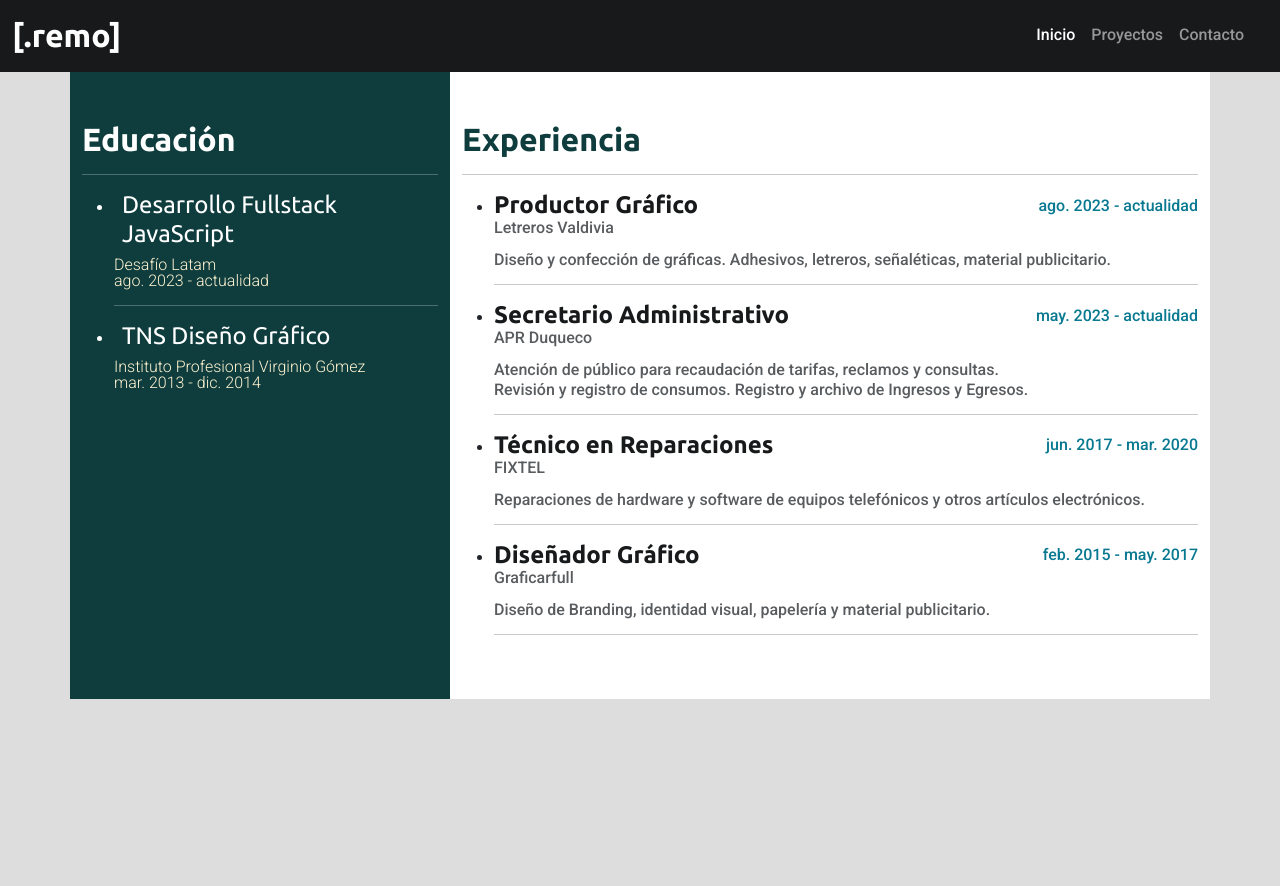
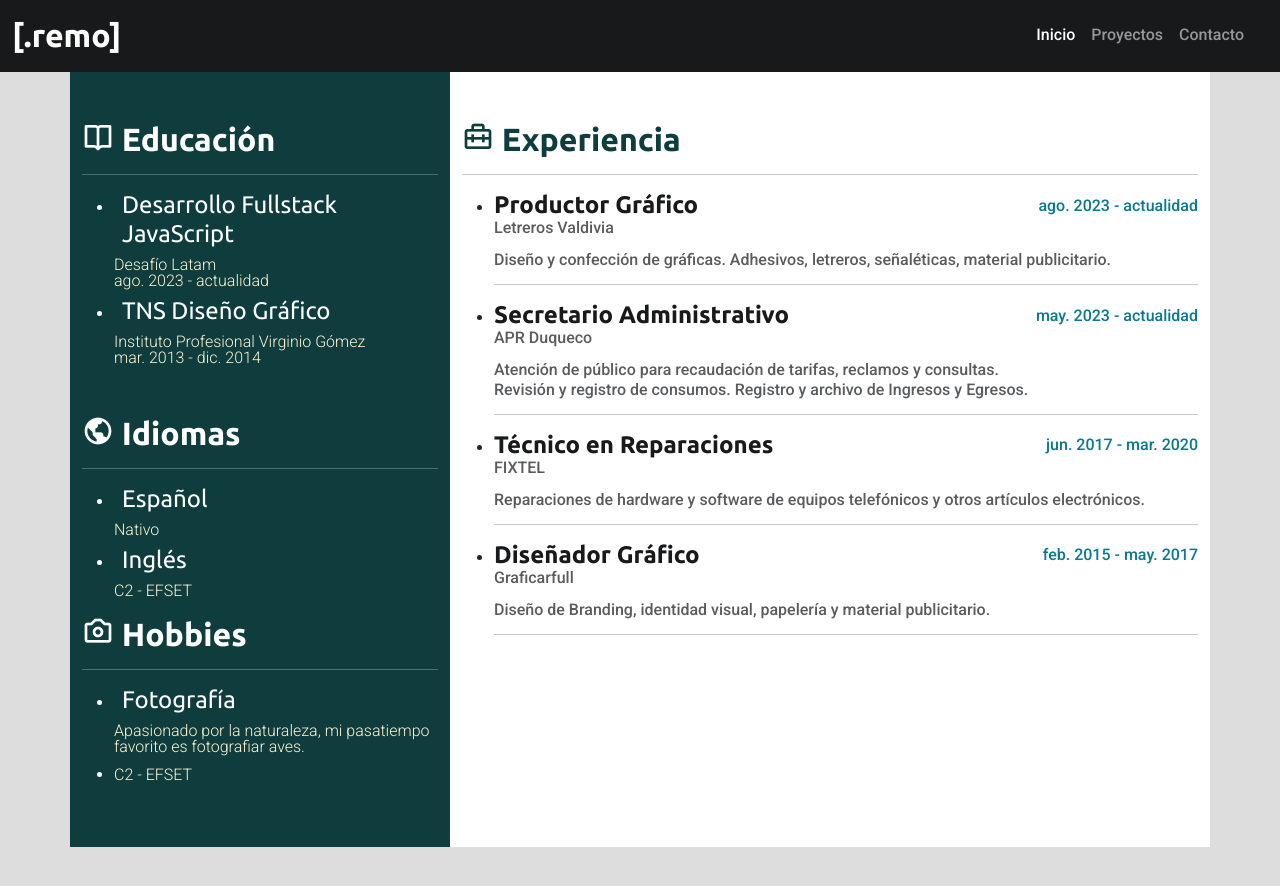
Before and after one commit to raulespmol/cv-portafolio, a website: page index.html in a window 1280 px wide. Shown: the part 454-1340 px from the top of the page. Drawn offline with nearby package versions, Linux system fonts and the light colour scheme.

Commit message:
add idiomas y hobbies

```diff
--- a/index.html
+++ b/index.html
@@ -3,9 +3,10 @@
 <head>
     <meta charset="UTF-8">
     <meta name="viewport" content="width=device-width, initial-scale=1.0">
+    <link href='https://unpkg.com/boxicons@2.1.4/css/boxicons.min.css' rel='stylesheet'>
     <link rel="stylesheet" href="./css/custom.css">
     <link rel="stylesheet" href="./css/style.css">
-    <title>[.remo] Raúl Espinoza Molina]</title>
+    <title>[.remo] Raúl Espinoza Molina</title>
 </head>
 <body class="pt-5 p-lg-0">
     <div class="container-fluid hero py-5 text-white">
@@ -81,14 +82,13 @@
         <div class="row">
             <!-- Izquierda -->
             <div class="col-lg-4 bg-primary text-white py-5">
-                <h3 class="fw-bold fs-2">Educación</h3>
+                <h3 class="fw-bold fs-2"><i class='bx bx-book-open'></i> Educación</h3>
                 <hr>
-                <ul>
+                <ul class="mb-5">
                     <li>
                         <h4 class="m-2 ">Desarrollo Fullstack JavaScript</h4>
                         <p class="m-0 text-light lh-1 fw-light">Desafío Latam</p>
                         <p class="m-0 text-light lh-1 fw-light">ago. 2023 - actualidad</p>
-                        <hr>
                     </li>
                     <li>
                         <h4 class="m-2">TNS Diseño Gráfico</h4>
@@ -96,11 +96,39 @@
                         <p class="m-0 text-light lh-1 fw-light">mar. 2013 - dic. 2014</p>
                     </li>
                 </ul>
+
+                <h3 class="fw-bold fs-2"><i class='bx bx-world'></i> Idiomas</h3>
+                <hr>
+                <ul>
+                    <li>
+                        <h4 class="m-2 ">Español</h4>
+                        <p class="m-0 text-light lh-1 fw-light">Nativo</p>
+                    </li>
+                    <li>
+                        <h4 class="m-2">Inglés</h4>
+                        <p class="m-0 text-light lh-1 fw-light">C2 - EFSET</p>
+                    </li>
+                </ul>
+
+                <h3 class="fw-bold fs-2"><i class='bx bx-camera'></i> Hobbies</h3>
+                <hr>
+                <ul>
+                    <li>
+                        <h4 class="m-2 ">Fotografía</h4>
+                        <p class="m-0 text-light lh-1 fw-light">Apasionado por la naturaleza, mi pasatiempo favorito es fotografiar aves.</p>
+                    </li>
+                    <li>
+                        <h4 class="m-2"></h4>
+                        <p class="m-0 text-light lh-1 fw-light">C2 - EFSET</p>
+                    </li>
+                </ul>
+
+
             </div>
 
             <!-- Derecha -->
             <div class="col-lg-8 bg-white py-5">
-                <h3 class="fw-bold text-primary fs-2">Experiencia</h3>
+                <h3 class="fw-bold text-primary fs-2"><i class='bx bx-briefcase-alt-2'></i> Experiencia</h3>
                 <hr>
                 <ul>
                     <li>
```
